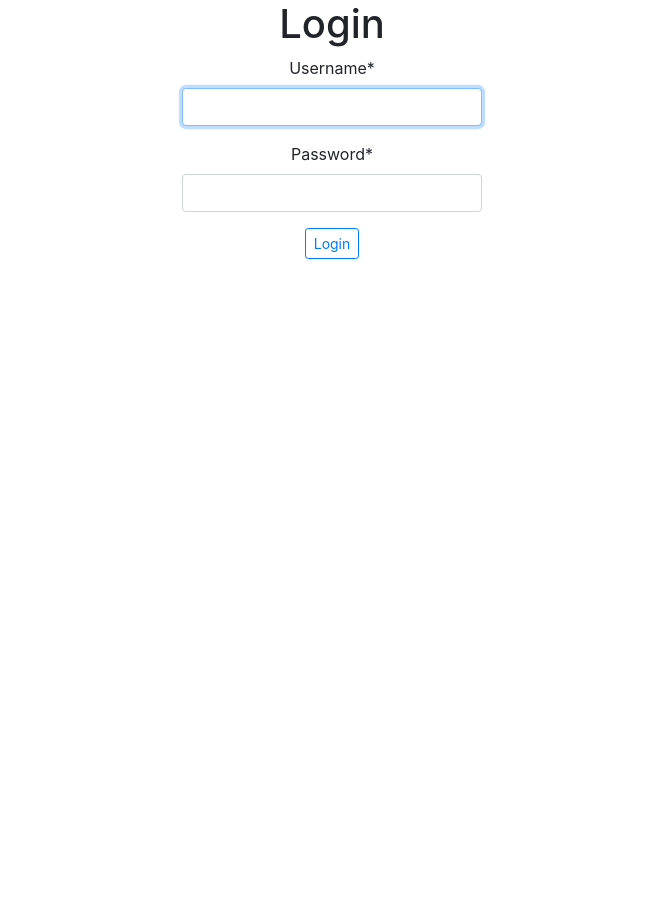
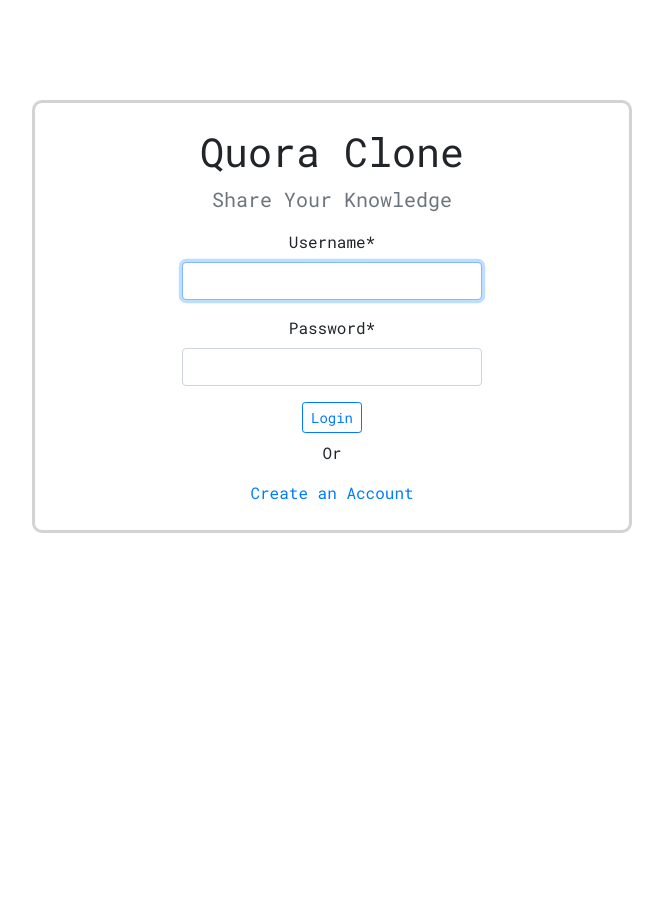
Before and after one commit to maks-p/django-tutorial-quora-clone, a Django app: page /accounts/login/ in a window 1280 px wide. Shown: the whole page, without its empty margins (308-971 px from the left). Before the commit the page ends 259 px from the top, so only its background shows below. Run offline with Django 3.2, Linux system fonts and the light colour scheme; some libraries are stand-ins or nearby versions.

Commit message:
Added CSS to registration / login

```diff
--- a/templates/auth_layout.html
+++ b/templates/auth_layout.html
@@ -5,7 +5,22 @@
     <meta name="viewport" content="width=device-width, initial-scale=1.0">
     <title>Quora Clone</title>
     <link rel="stylesheet" href="https://stackpath.bootstrapcdn.com/bootstrap/4.5.0/css/bootstrap.min.css">
+    <link href="https://fonts.googleapis.com/css2?family=Roboto+Mono&display=swap" rel="stylesheet">
     <style>
+        html, body {
+            height: 100%;
+            font-family: 'Roboto Mono', monospace;
+        }
+
+        .auth-box {
+            border: 3px solid lightgrey;
+            border-radius: 10px;
+            padding-top: 25px;
+            padding-bottom: 25px;
+            width: 600px;
+            margin: auto;
+        }
+
         .login-form-container {
             width: 300px;
             margin: auto;
@@ -15,12 +30,18 @@
             width: 300px;
             margin: auto;
         }
+
+        .outer-area {
+            margin-top: 100px;
+        }
     </style>
 </head>
 <body>
-    <div class="auth-box text-center">
-        {% block content %}
-        {% endblock %}
+    <div class="outer-area">
+        <div class="auth-box text-center">
+            {% block content %}
+            {% endblock %}
+        </div>
     </div>
 </body>
 </html>
--- a/templates/django_registration/registration_form.html
+++ b/templates/django_registration/registration_form.html
@@ -9,5 +9,6 @@
         {{ form|crispy }}
         <button type="submit" class="btn btn-sm btn-outline-primary">Create Account</button>
     </form>
+    <p class="mt-2">Or </p><a href="{% url 'login' %}">Login</>
 </div>
 {% endblock %}
--- a/templates/registration/login.html
+++ b/templates/registration/login.html
@@ -2,12 +2,14 @@
 {% load crispy_forms_tags %}
 
 {% block content %}
-<h1>Login</h1>
+<h1>Quora Clone</h1>
+<p class="lead text-muted">Share Your Knowledge</p>
 <div class="login-form-container">
     <form method="POST">
         {% csrf_token %}
         {{ form|crispy }}
         <button type="submit" class="btn btn-sm btn-outline-primary">Login</button>
     </form>
+    <p class="mt-2">Or </p><a href="{% url 'django_registration_register' %}">Create an Account</>
 </div>
 {% endblock %}
```
Also changed, not shown: quoraclone/settings.py (+31 -25 lines).
